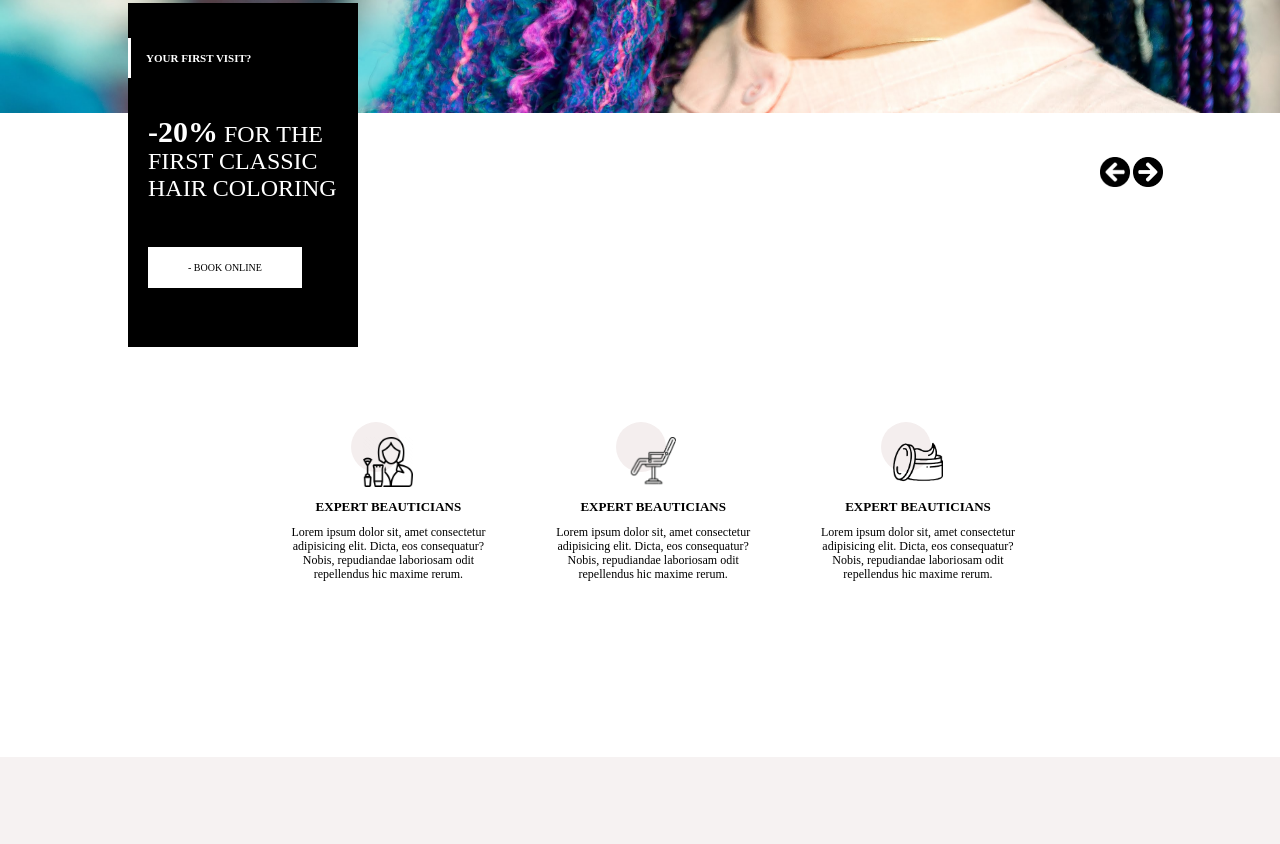
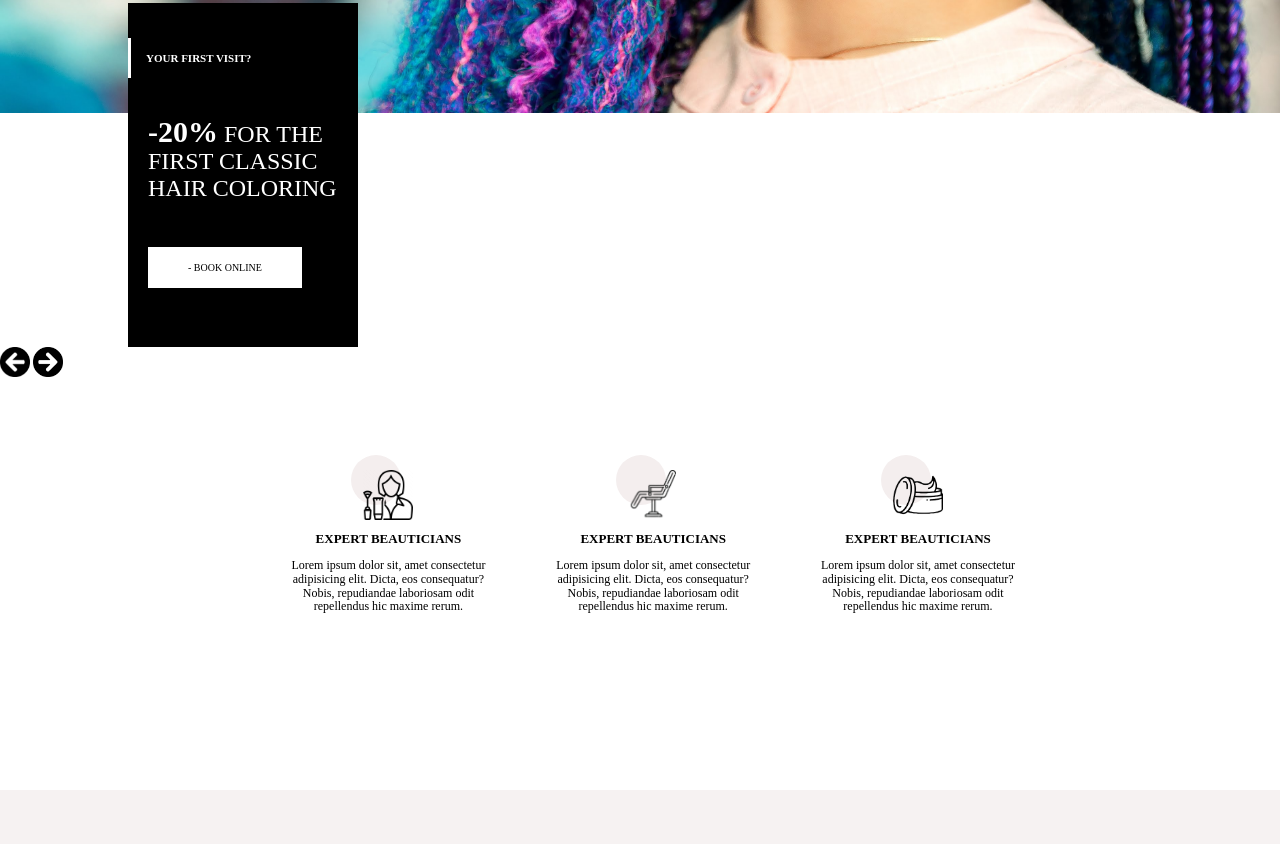
Before and after one commit to Yulichka00/Hair-salon, a plain HTML site: page index.html in a window 1280 px wide. Shown: the part 803-1647 px from the top of the page. Drawn offline with Linux system fonts and the light colour scheme.

Commit message:
Add files via upload

```diff
--- a/css/style.css
+++ b/css/style.css
@@ -470,7 +470,7 @@ body{
 /* LAYOUT
 /*******************************************/
 
-@media all and (max-width: 320px) {
+@media all and (max-width: 420px) {
 
   html {
     box-sizing: border-box;
@@ -965,7 +965,4 @@ body{
     padding: 0;
   }
 
-
-
-
 }
--- a/index.html
+++ b/index.html
@@ -50,7 +50,7 @@
 				<section class="schedule">
 					<h3>Mon - Sun : 7:00AM - 8:00PM</h3>
 				</section>
-				<section class="arrows">
+				<section class="">
 					<img class="leftArrow arrow" src="images/rightArrow icon.png" alt="left arrow">
 					<img class="rightArrow arrow" src="images/rightArrow icon.png" alt="right arrow">
 				</section>
```
